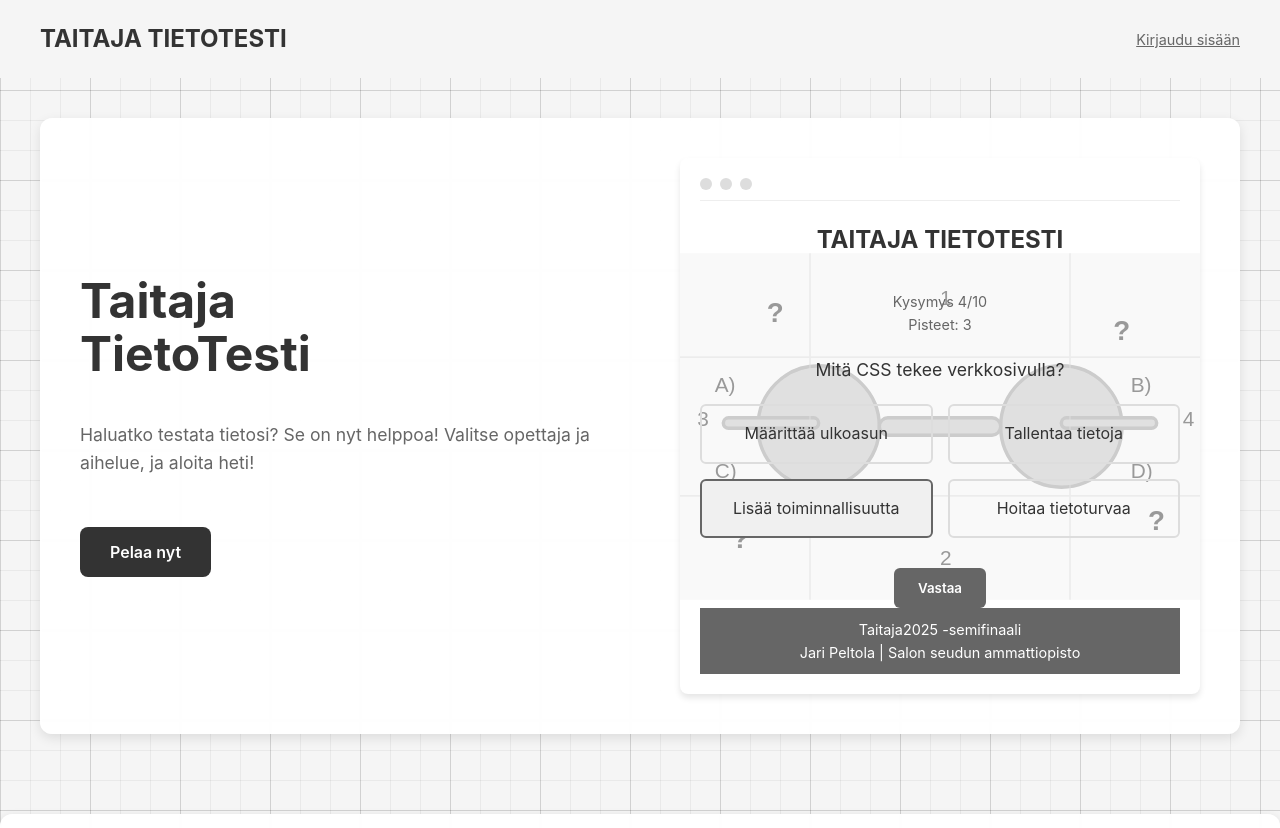
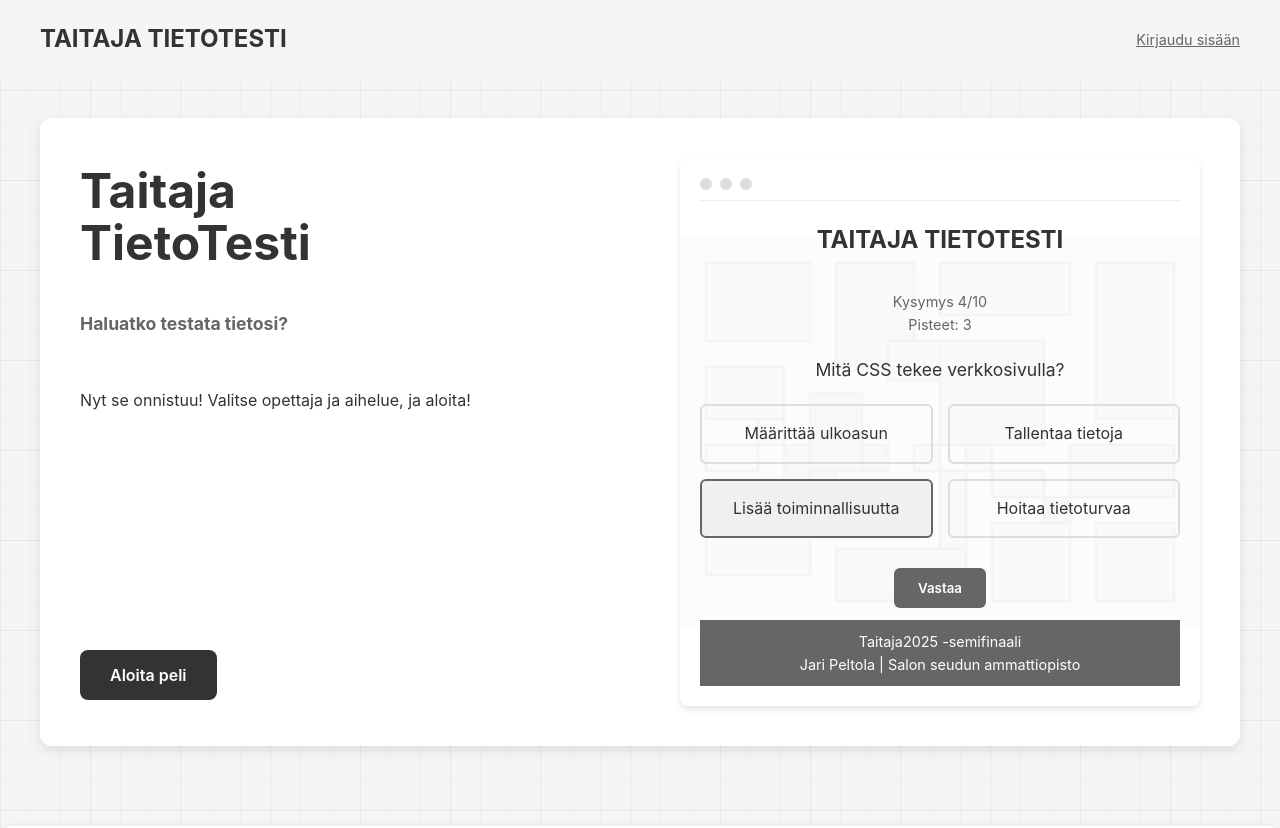
Before and after one commit to Moontags/taitaja, a Next.js app: page / in a window 1280 px wide. Shown: the top 828 px of the page. Built offline with nearby package versions, Linux system fonts and the light colour scheme.

Commit message:
Styling buttons

```diff
--- a/src/app/game/page.tsx
+++ b/src/app/game/page.tsx
@@ -5,6 +5,7 @@
 import { useRouter } from 'next/navigation'
 import { supabase, Teacher, Category } from '@/lib/supabase'
 import styles from './page.module.css'
+import Image from 'next/image'
 
 export default function GameStart() {
   const router = useRouter()
@@ -199,10 +200,13 @@
 
           <div className={styles.rightSection}>
             <div className={styles.imageContainer}>
-              <img
+              <Image
                 src="/images/quiz-sudoku.svg"
                 alt="Quiz game illustration"
                 className={styles.quizImage}
+                width={400}
+                height={400}
+                priority
               />
             </div>
           </div>
--- a/src/app/globals.css
+++ b/src/app/globals.css
@@ -10,10 +10,10 @@
   color: #333;
   background-color: #f5f5f5;
   background-image:
-    linear-gradient(90deg, rgba(0,0,0,0.05) 1px, transparent 1px),
-    linear-gradient(rgba(0,0,0,0.05) 1px, transparent 1px),
-    linear-gradient(90deg, rgba(0,0,0,0.1) 1px, transparent 1px),
-    linear-gradient(rgba(0,0,0,0.1) 1px, transparent 1px);
+    linear-gradient(90deg, rgba(0,0,0,0.02) 1px, transparent 1px),
+    linear-gradient(rgba(0,0,0,0.02) 1px, transparent 1px),
+    linear-gradient(90deg, rgba(0,0,0,0.03) 1px, transparent 1px),
+    linear-gradient(rgba(0,0,0,0.03) 1px, transparent 1px);
   background-size:
     30px 30px,
     30px 30px,
--- a/src/app/page.module.css
+++ b/src/app/page.module.css
@@ -84,6 +84,7 @@
   cursor: pointer;
   transition: background-color 0.2s;
   align-self: flex-start;
+
 }
 
 .playButton:hover {
@@ -100,11 +101,27 @@
   display: flex;
   flex-direction: column;
   justify-content: space-between;
+}
+
+.rightSection::before {
+  content: '';
+  position: absolute;
+  top: 0;
+  left: 0;
+  right: 0;
+  bottom: 0;
   background-image: url('/images/quiz-pattern.svg');
   background-repeat: no-repeat;
   background-position: center;
   background-size: contain;
-  background-blend-mode: multiply;
+  opacity: 0.1;
+  z-index: 0;
+  border-radius: 8px;
+}
+
+.rightSection > * {
+  position: relative;
+  z-index: 1;
 }
 
 .browserHeader {
--- a/src/app/page.tsx
+++ b/src/app/page.tsx
@@ -18,13 +18,17 @@
               Taitaja<br />
               TietoTesti
             </h1>
-            <p className={styles.description}>
-              Haluatko testata tietosi? Se on nyt helppoa! Valitse opettaja ja aihelue, ja
-              aloita heti!
+            <h2 className={styles.description}>
+              Haluatko testata tietosi? </h2>
+            <p>
+              Nyt se onnistuu! Valitse opettaja ja aihelue, ja aloita!
             </p>
             <Link href="/game">
-              <button className={styles.playButton}>
-                Pelaa nyt
+              <button
+                className={styles.playButton}
+                style={{ marginTop: '200px' }}
+              >
+                Aloita peli
               </button>
             </Link>
           </div>
@@ -51,7 +55,7 @@
                 <div className={`${styles.option} ${styles.selected}`}>Lisää toiminnallisuutta</div>
                 <div className={styles.option}>Hoitaa tietoturvaa</div>
               </div>
-              <button className={styles.answerButton}>
+              <button className={styles.answerButton} style={{ marginBottom: '12px' }}>
                 Vastaa
               </button>
             </div>
@@ -68,7 +72,7 @@
         <h2 className={styles.instructionsTitle}>Miten pelataan?</h2>
         <ol className={styles.instructionsList}>
           <li className={styles.instructionItem}>
-            Tee ensimmäinen valinta - keneltä haluat oppia ja mistä aiheesta?
+            Tee valinta - keneltä haluat oppia ja mistä aiheesta?
           </li>
           <li className={styles.instructionItem}>
             Päätä, kuinka monta kysymystä haluat vastata: 5, 10 tai 15.
@@ -81,7 +85,7 @@
           </li>
         </ol>
         <button className={styles.tryButton}>
-          Kokeile taitojasi nyt!
+          Kokeile taitojasi!
         </button>
       </section>
 
```
Also changed, not shown: src/app/login/page.tsx (+5 -8 lines), public/images/quiz-pattern.svg, 1 other file (tests, documents, lock files or other folders).
